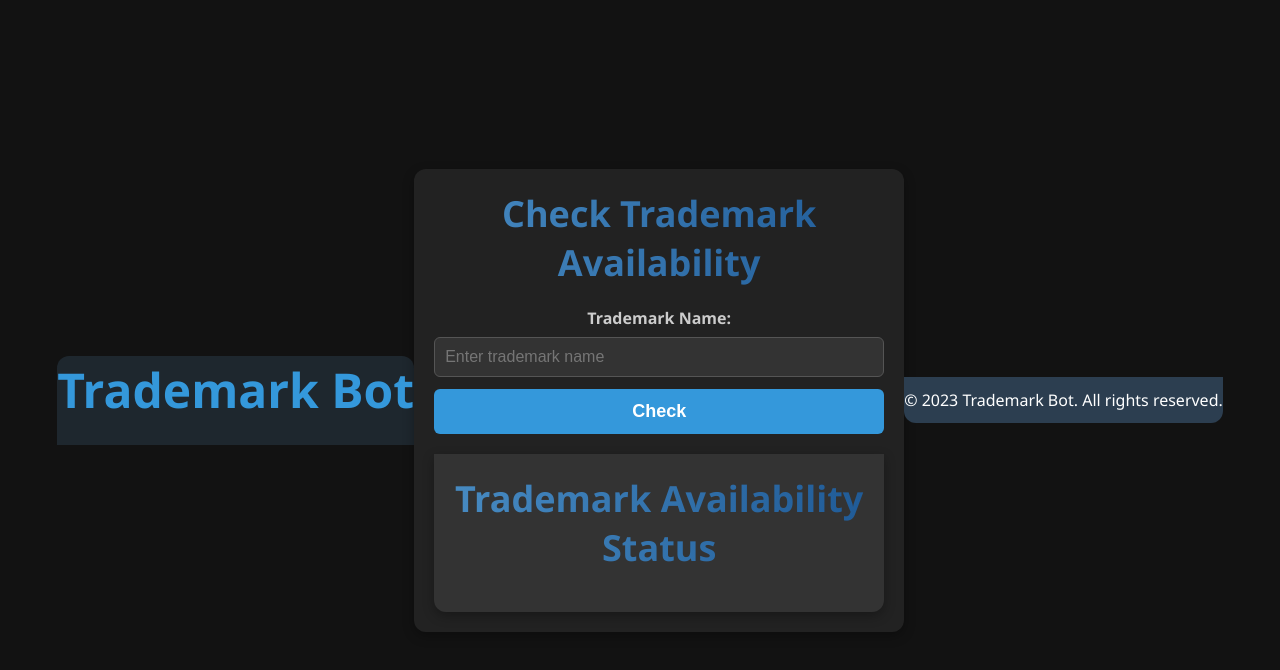
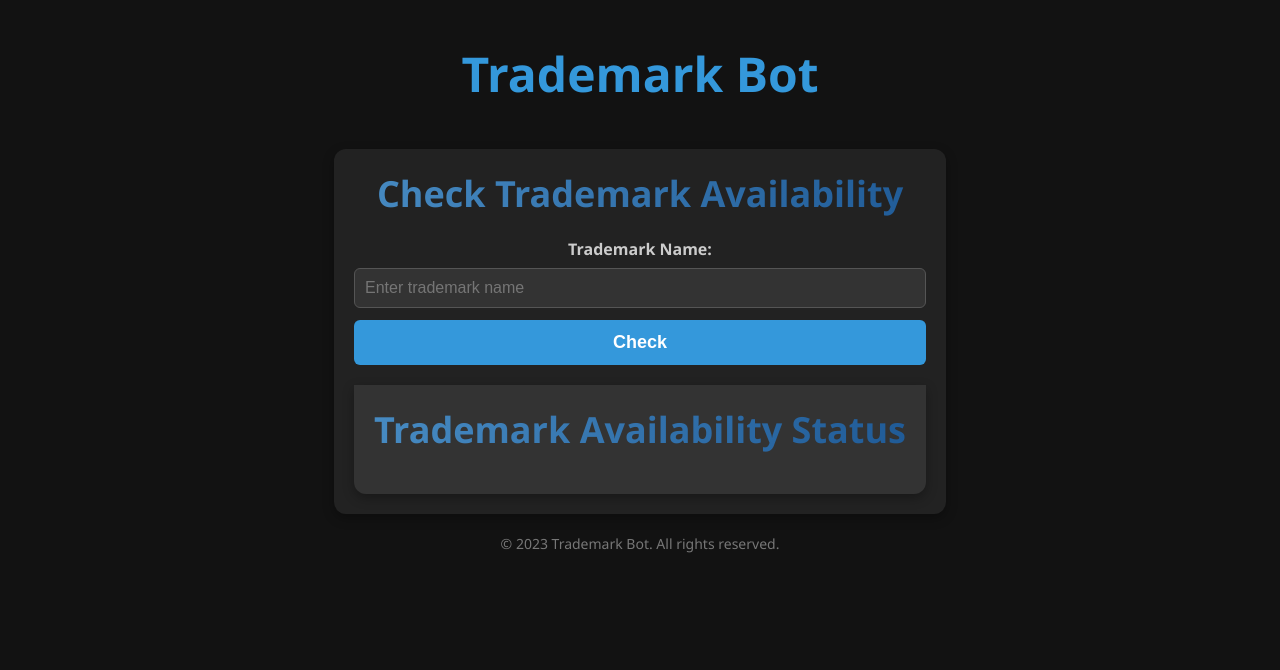
Before and after one commit to vedant1030/VentureMark, a plain HTML site: page frontend/index.html in a window 1280 px wide. Drawn offline with Linux system fonts and the light colour scheme; files that its build step writes are made by us from their sources.

Commit message:
Update style.css

```diff
--- a/frontend/style.css
+++ b/frontend/style.css
@@ -10,13 +10,21 @@ body {
     background-color: #121212;
     color: #eee;
     display: flex;
-    justify-content: center;
+    flex-direction: column;
     align-items: center;
     min-height: 100vh;
 }
 
+.title {
+    margin-top: 20px;
+    font-size: 36px;
+    font-weight: bold;
+    color: #3498db;
+}
+
 .container {
-    max-width: 450px;
+    max-width: 590px;
+    margin-top: 20px;
     padding: 20px;
     text-align: center;
     background-color: #222;
@@ -24,9 +32,16 @@ body {
     box-shadow: 0 4px 12px rgba(0, 0, 0, 0.3);
 }
 
+/* Copyright styles */
+.footer {
+    margin-top: 20px;
+    color: #777;
+    font-size: 14px;
+}
+
 /* Header styles */
 .header {
-    background-color: #1e272e;
+    /*background-color: #1e272e;*/
     color: #fff;
     padding: 12px 0;
     text-align: center;
@@ -34,6 +49,7 @@ body {
 }
 
 .logo {
+    margin-top: 40px;
     font-size: 48px;
     font-weight: bold;
     color: #3498db;
@@ -110,15 +126,6 @@ input[type="text"] {
     color: #27ae60;
 }
 
-/* Footer styles */
-.footer {
-    background-color: #2c3e50;
-    color: white;
-    text-align: center;
-    padding: 12px 0;
-    border-radius: 0 0 12px 12px;
-}
-
 /* Animations */
 @keyframes subtleJump {
     0%, 100% {
```
